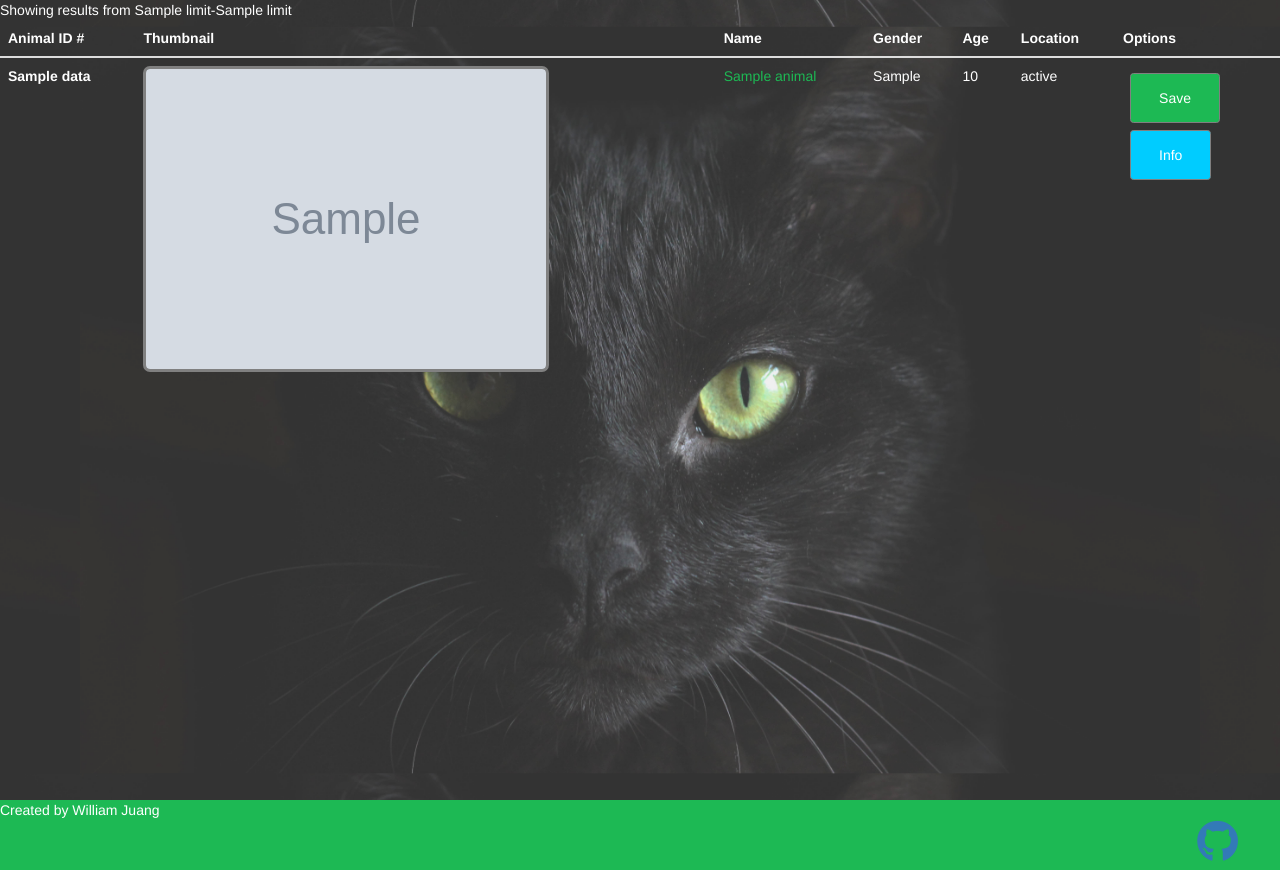
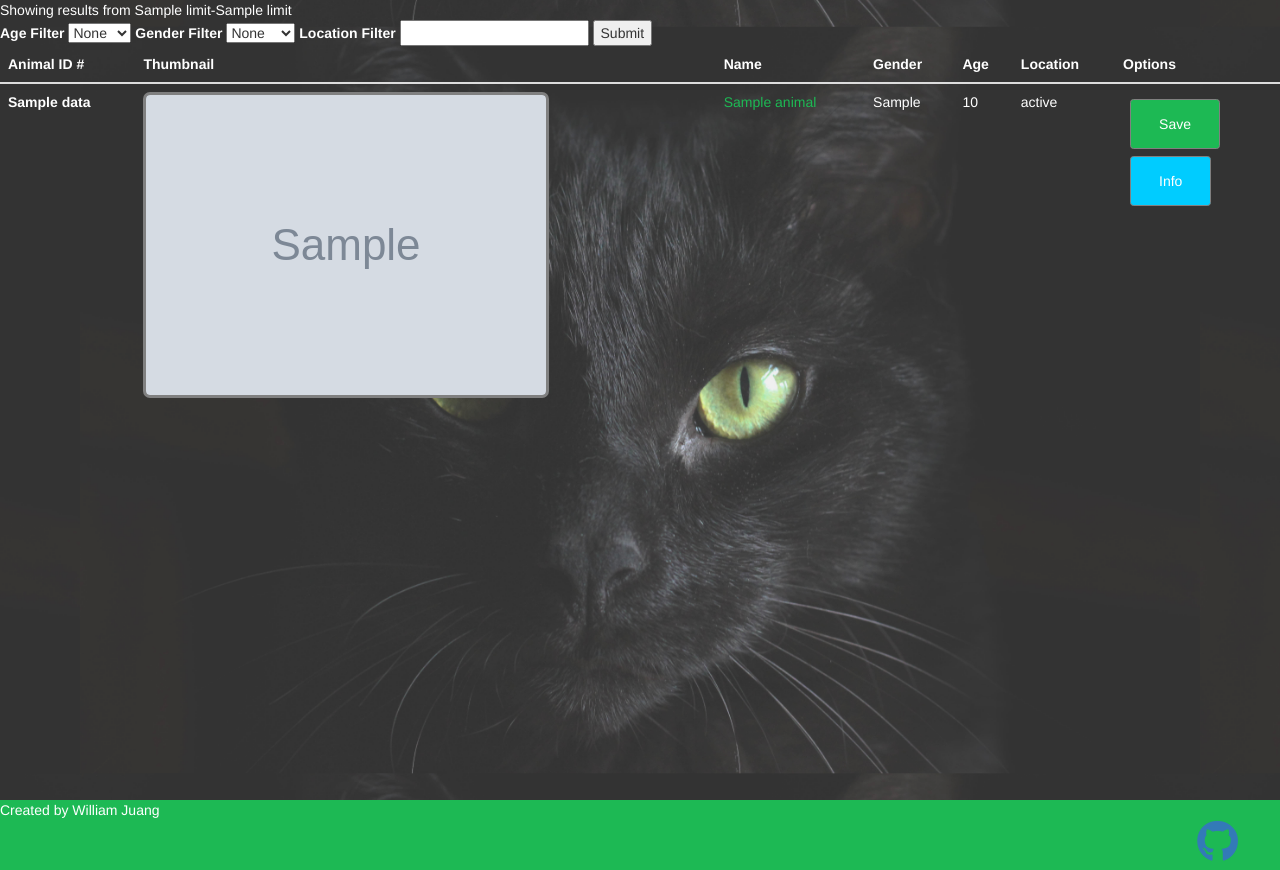
Before and after one commit to juangw/rescue-groups, a Python web app: template api_projects/templates/animals.html in a window 1280 px wide. Shown: the part 98-968 px from the top of the page. Run offline with Jinja, Linux system fonts and the light colour scheme; the template is opened without the code that fills it: most values are stand-ins (such as "Sample title", 1, 10 or a date in 2020); grey boxes marked "Sample" are stand-in pictures; some libraries are stand-ins or nearby versions.

Commit message:
add all fields to individual page, start filtering

```diff
--- a/api_projects/static/css/animals.css
+++ b/api_projects/static/css/animals.css
@@ -6,7 +6,7 @@ html, body {
     height: 100%;
 }
 
-p, li, h2, td, th {
+p, li, h2, td, th, label {
 	color: white !important;
 	margin: 0 !important;
 }
--- a/api_projects/templates/animals.html
+++ b/api_projects/templates/animals.html
@@ -19,7 +19,25 @@
     <div class="wrapper">
         <div class="wrapper-bg"></div>
         <p>Showing results from {{ limits[0] }}-{{ limits[1] }}</p>
-         <table class="table table-dark">
+        <form action="/action_page.php">
+            <label>Age Filter</label>
+            <select name="age">
+                <option value="None">None</option>
+                <option value="Young">Young</option>
+                <option value="Adult">Adult</option>
+                <option value="Senior">Senior</option>
+            </select>
+            <label>Gender Filter</label>
+            <select name="Gender">
+                <option value="None">None</option>
+                <option value="Male">Male</option>
+                <option value="Female">Female</option>
+            </select>
+            <label>Location Filter</label>
+            <input type="text">
+            <input type="submit">
+        </form>
+        <table class="table table-dark">
             <thead>
                 <tr>
                     <th scope="col">Animal ID #</th>
```
Also changed, not shown: api_projects/app.py (+3 -19 lines).
